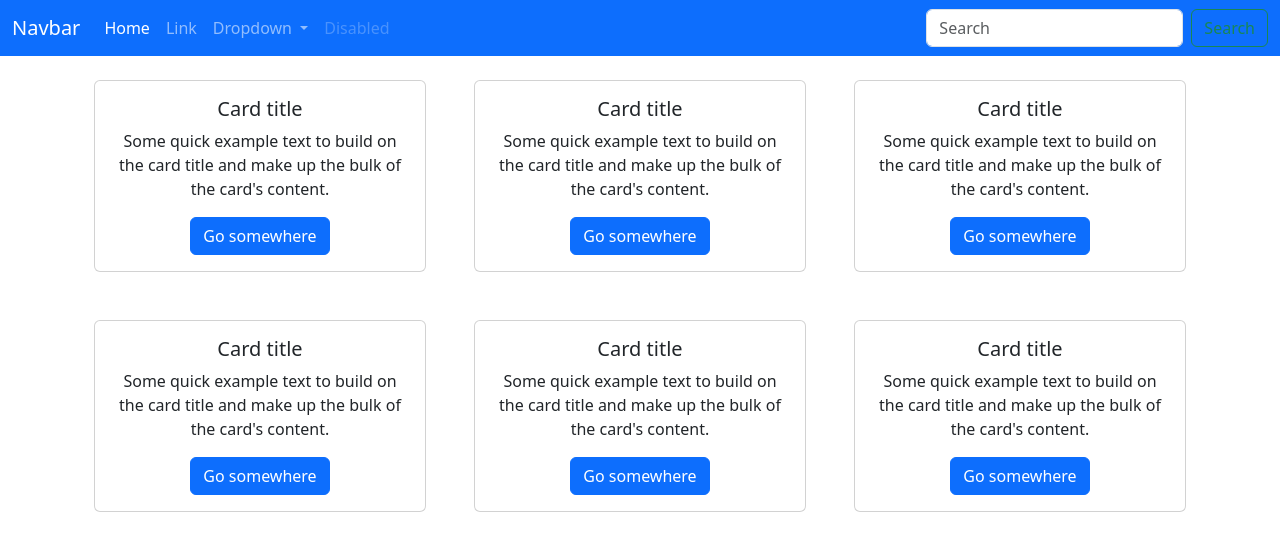
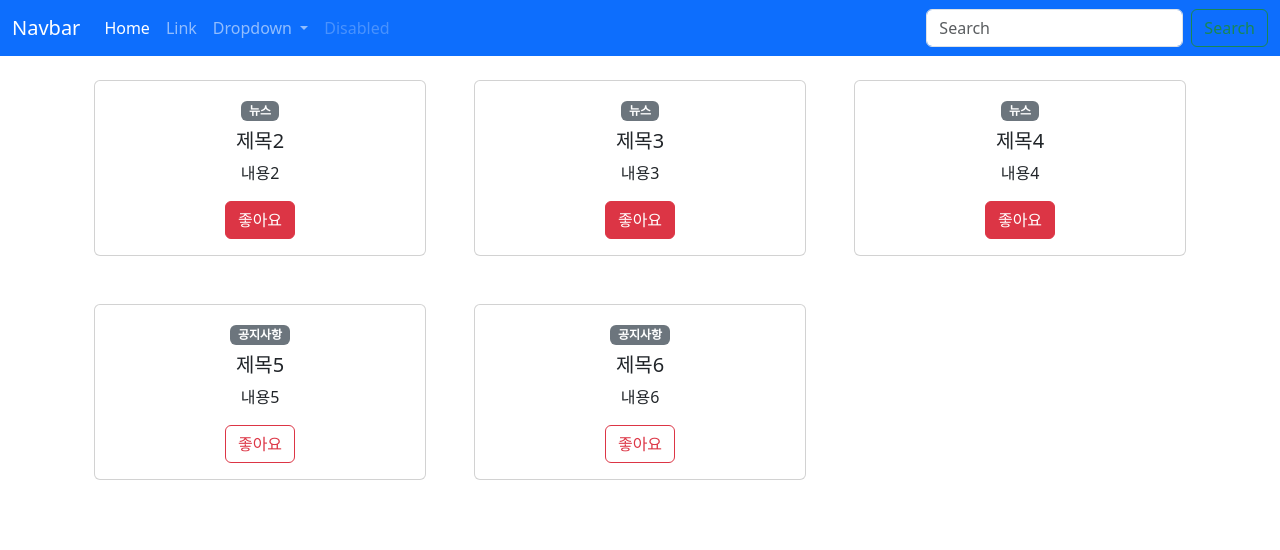
Before and after one commit to kion1491/VUE3-GETTING-STARTED, a Vue app in the folder learn-vue3/: page / in a window 1280 px wide. Shown: the top 550 px of the page. Built offline with nearby package versions, Linux system fonts and the light colour scheme.

Commit message:
props
props

```diff
--- a/learn-vue3/src/components/AppCard.vue
+++ b/learn-vue3/src/components/AppCard.vue
@@ -1,22 +1,70 @@
 <template>
   <div class="card">
     <div class="card-body">
-      <h5 class="card-title">Card title</h5>
+      <!-- type : news, notice -->
+      <span class="badge text-bg-secondary">{{ typeName }}</span>
+      <h5 class="card-title mt-2">{{ title }}</h5>
       <p class="card-text">
-        Some quick example text to build on the card title and make up the bulk
-        of the card's content.
+        {{ contents }}
       </p>
-      <a href="#" class="btn btn-primary">Go somewhere</a>
+      <!-- <a v-if="isLike" href="#" class="btn btn-danger">좋아요</a>
+      <a v-else href="#" class="btn btn-outline-danger">좋아요</a> -->
+      <a
+        href=""
+        class="btn"
+        :class="isLikeClass"
+        @click="toggleLike"
+        onclick="return false;"
+        >좋아요</a
+      >
     </div>
   </div>
 </template>
 
 <script>
+import { computed } from "vue";
+
 export default {
-  setup() {
-    console.log("AppCard setup() 짜잔! ");
+  props: {
+    type: {
+      type: String,
+      default: "news",
+      validator: (value) => {
+        return ["news", "notice"].includes(value);
+      },
+    },
+    title: {
+      type: String,
+      required: true,
+    },
+    contents: {
+      type: String,
+      required: true,
+    },
+    isLike: {
+      type: Boolean,
+      default: false,
+    },
+    obj: {
+      type: Object,
+      default: () => ({}),
+    },
+  },
+  emits: ["toggleLike"],
+  setup(props, context) {
+    console.log("props.title: ", props.title);
 
-    return {};
+    const isLikeClass = computed(() =>
+      props.isLike ? "btn-danger" : "btn-outline-danger"
+    );
+    const typeName = computed(() =>
+      props.type === "news" ? "뉴스" : "공지사항"
+    );
+    const toggleLike = () => {
+      context.emit("toggleLike");
+    };
+
+    return { isLikeClass, typeName, toggleLike };
   },
 };
 </script>
--- a/learn-vue3/src/components/TheView.vue
+++ b/learn-vue3/src/components/TheView.vue
@@ -3,23 +3,14 @@
     <div class="container py-4">
       <div class="container text-center">
         <div class="row g-5">
-          <div class="col col-4">
-            <AppCard></AppCard>
-          </div>
-          <div class="col col-4">
-            <AppCard></AppCard>
-          </div>
-          <div class="col col-4">
-            <AppCard></AppCard>
-          </div>
-          <div class="col col-4">
-            <AppCard></AppCard>
-          </div>
-          <div class="col col-4">
-            <AppCard></AppCard>
-          </div>
-          <div class="col col-4">
-            <AppCard></AppCard>
+          <div v-for="post in posts" :key="post.id" class="col col-4">
+            <AppCard
+              :title="post.title"
+              :contents="post.contents"
+              :type="post.type"
+              :is-like="post.isLike"
+              @toggle-like="post.isLike = !post.isLike"
+            ></AppCard>
           </div>
         </div>
       </div>
@@ -28,6 +19,7 @@
 </template>
 
 <script>
+import { reactive } from "vue";
 import AppCard from "./AppCard.vue";
 
 console.log("AppCard Module 동작");
@@ -37,7 +29,30 @@
     AppCard: AppCard,
   },
   setup() {
-    return {};
+    const cardCont = reactive({
+      title: "제목2",
+      contents: "내용2",
+    });
+    const posts = reactive([
+      { id: 1, title: "제목2", contents: "내용2", isLike: true, type: "news" },
+      { id: 2, title: "제목3", contents: "내용3", isLike: true, type: "news" },
+      { id: 3, title: "제목4", contents: "내용4", isLike: true, type: "news" },
+      {
+        id: 4,
+        title: "제목5",
+        contents: "내용5",
+        isLike: false,
+        type: "notice",
+      },
+      {
+        id: 5,
+        title: "제목6",
+        contents: "내용6",
+        isLike: false,
+        type: "notice",
+      },
+    ]);
+    return { cardCont, posts };
   },
 };
 </script>
```
